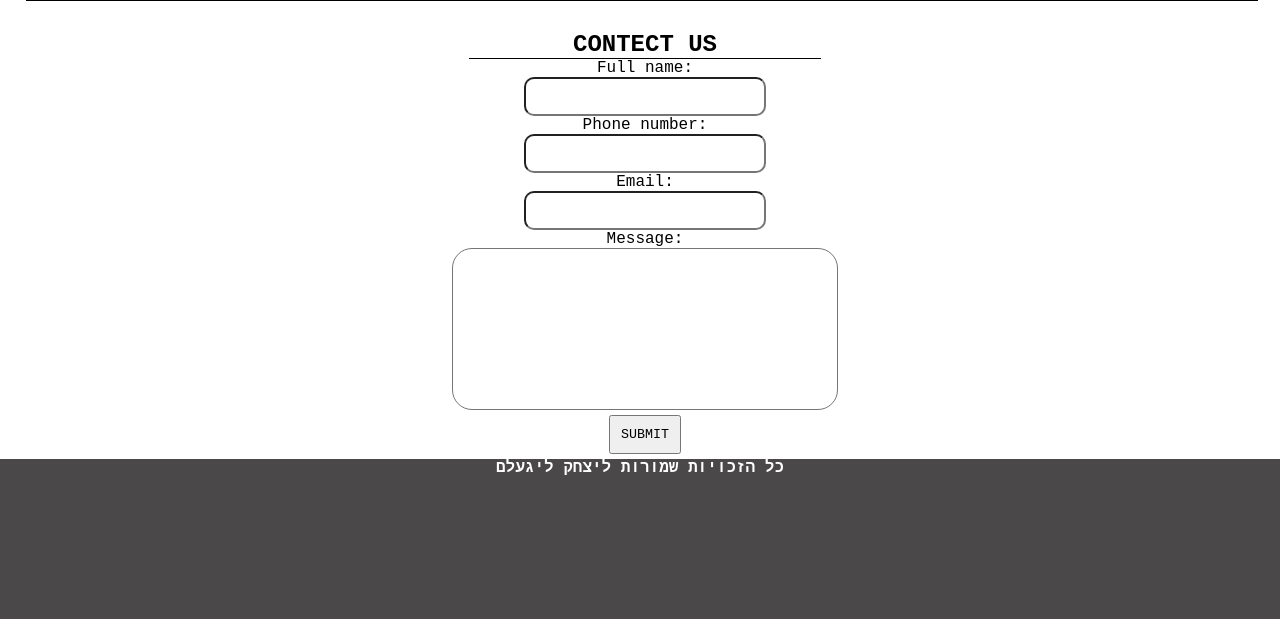
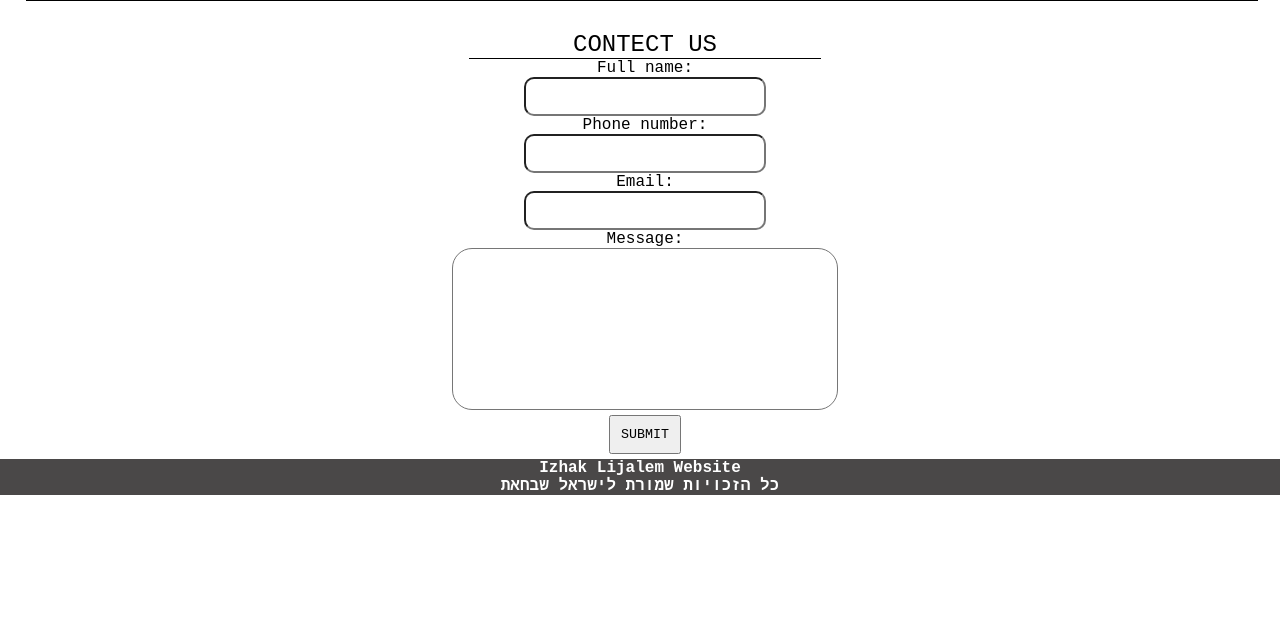
Before and after one commit to Izhakhtml/Israel-project, a PHP site: page / in a window 1280 px wide. Shown: the part 1788-2407 px from the top of the page. After the commit the page ends 2283 px from the top, so only its background shows below. Run offline with PHP 8.4, Linux system fonts and the light colour scheme.

Commit message:
performance have added

```diff
--- a/index.html
+++ b/index.html
@@ -148,7 +148,6 @@
 
         <form class="form_details" id="form_details" action=" https://formspree.io/f/mvoygper" method="POST">
             <h2>CONTECT US</h2>
-            <!-- <div class="contain_label_input"> -->
             <input type="hidden" name="_autoresponse" value="customer details">
             <label for="">Full name:</label><br>
             <input required name="full name" class="input" id="fullName_input" type="text"><br>
@@ -165,7 +164,8 @@
     </main>
     <footer>
         <a id="back_to_aTag" href="#header_tag"><button id="backToUp">▲</button></a>
-        <h4>כל הזכויות שמורות ליצחק ליגעלם</h4>
+        <h4>Izhak Lijalem Website</h4>
+        <h4>כל הזכויות שמורת לישראל שבחאת</h4>
     </footer>
     <script src="https://smtpjs.com/v3/smtp.js"></script>
     <script src="./main.js"></script>
--- a/styles/_footer.scss
+++ b/styles/_footer.scss
@@ -2,17 +2,19 @@ footer {
     background:  rgb(74, 72, 72);
     h4 {
         color:white;
-        height: 20vh;
+        // height: 20vh;
         font-family:'Courier New', Courier, monospace;
         text-align: center;
     }
 
     #backToUp {
-        background: black;
+        // background: rgb(132, 128, 128);
+    background:  rgb(74, 72, 72);
+
         border-radius: 50%;
         bottom: 20px;
         box-shadow: 0 2px 5px 0rgba(0, 0, 0, .26);
-        color: white;
+        color: black;
         cursor: pointer;
         display: block;
         height: 50px;
--- a/styles/_form.scss
+++ b/styles/_form.scss
@@ -13,7 +13,8 @@ h2 {
     border-bottom: 1px solid black;
     margin-left: 80px;
     margin-right: 80px;
-    font-weight: bolder;
+    font-weight: lighter;
+
 }
 label{
     text-align: center;
--- a/styles/main.css
+++ b/styles/main.css
@@ -8,16 +8,15 @@ footer {
 }
 footer h4 {
   color: white;
-  height: 20vh;
   font-family: "Courier New", Courier, monospace;
   text-align: center;
 }
 footer #backToUp {
-  background: black;
+  background: rgb(74, 72, 72);
   border-radius: 50%;
   bottom: 20px;
   box-shadow: 0 2px 5px 0rgba 0, 0, 0, 0.26;
-  color: white;
+  color: black;
   cursor: pointer;
   display: block;
   height: 50px;
@@ -95,7 +94,7 @@ h2 {
   border-bottom: 1px solid black;
   margin-left: 80px;
   margin-right: 80px;
-  font-weight: bolder;
+  font-weight: lighter;
 }
 
 label {
--- a/styles/main.scss
+++ b/styles/main.scss
@@ -52,7 +52,7 @@ h1 {
     margin: 2%;
     margin-left: 30%;
     margin-right: 30%;
-    font-family: 'Courier New', Courier, monospace
+    font-family: 'Courier New', Courier, monospace;
 }
 
 // ! one
```
Also changed, not shown: 1 other file.
